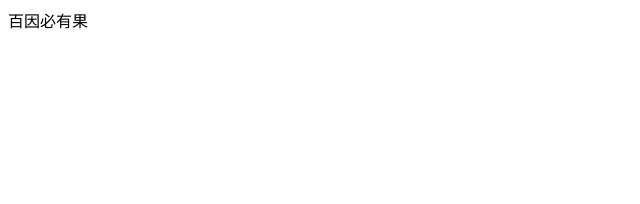
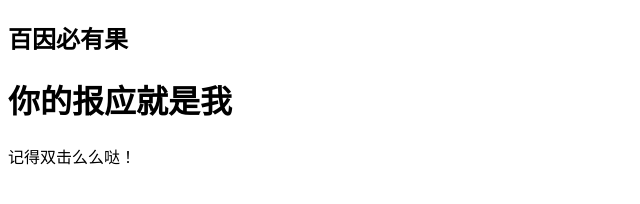
Before and after one commit to WuJiaYima/explain, a plain HTML site: page index.html in a window 1280 px wide. Shown: the whole page, without its empty margins (0-640 px from the left). Drawn offline with Linux system fonts and the light colour scheme.

Commit message:
完整了百因必有果

```diff
--- a/index.html
+++ b/index.html
@@ -6,6 +6,8 @@
     <title>Document</title>
 </head>
 <body>
-    百因必有果
+   <h2>百因必有果</h2>
+   <h1>你的报应就是我</h1>
+   <p>记得双击么么哒！</p>
 </body>
 </html>
```
